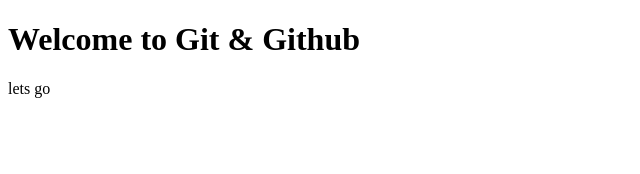
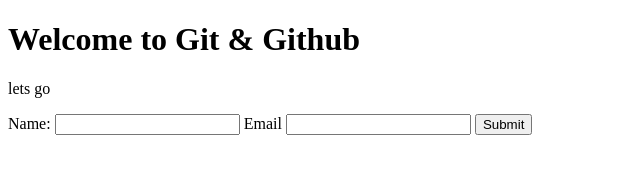
Before and after one commit to ASO-CODE/git-and-github-1, a plain HTML site: page index.html in a window 1280 px wide. Shown: the whole page, without its empty margins (0-640 px from the left). Drawn offline with Linux system fonts and the light colour scheme.

Commit message:
chore: form element structured (ft-03)

```diff
--- a/index.html
+++ b/index.html
@@ -9,5 +9,14 @@
 <body>
     <h1>Welcome to Git & Github</h1>
     <p>lets go</p>
+    <div>
+        <form action="post">
+            <label for="name">Name:</label>
+            <input type="text" name="" id="name">
+            <label for="email">Email</label>
+            <input type="email" name="" id="email">
+            <button type="submit">Submit</button>
+        </form>
+    </div>
 </body>
 </html>
```
